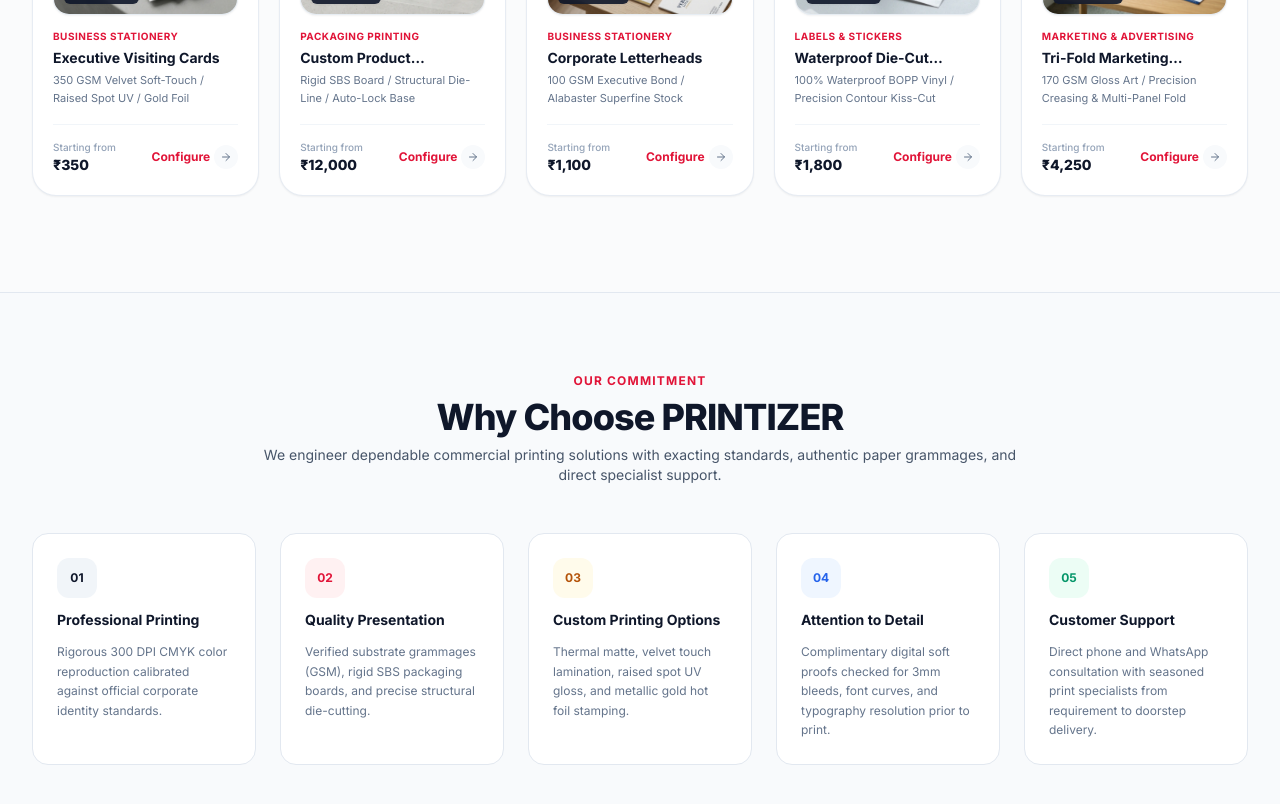
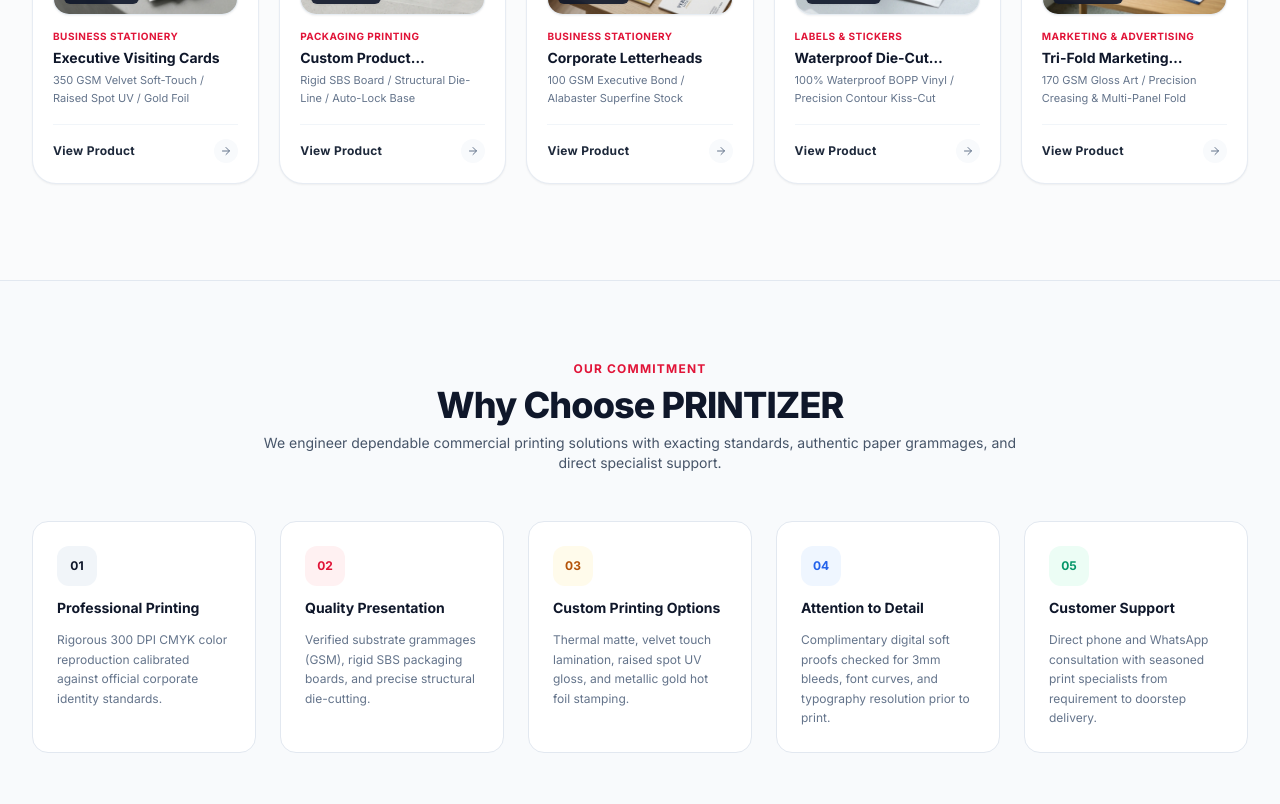
Before and after one commit to mohammdali07/printizer, a React (Vite) app in the folder client/: page / in a window 1280 px wide. Shown: the part 2740-3544 px from the top of the page. Built offline with nearby package versions, Linux system fonts and the light colour scheme; no server answers.

Commit message:
Hide pricing on homepage product cards; show pricing only on product detail page

```diff
--- a/client/src/pages/HomePage.jsx
+++ b/client/src/pages/HomePage.jsx
@@ -515,18 +515,10 @@ export default function HomePage({
                 </p>
               </div>
 
-              <div className="pt-2 sm:pt-3.5 mt-2.5 sm:mt-4 border-t border-slate-100 flex flex-col xs:flex-row xs:items-center justify-between gap-1 text-xs font-bold text-slate-800 group-hover:text-brand-crimson transition-colors">
-                <div>
-                  <span className="text-[9px] sm:text-[10px] text-slate-400 font-medium block">Starting from</span>
-                  <span className="text-xs sm:text-sm font-extrabold text-slate-900 group-hover:text-brand-crimson">
-                    ₹{item.startingPrice ? item.startingPrice.toLocaleString('en-IN') : 'Quote'}
-                  </span>
-                </div>
-                <div className="flex items-center space-x-1 text-brand-crimson text-[10px] sm:text-xs font-bold self-end xs:self-auto">
-                  <span>Configure</span>
-                  <div className="w-5 h-5 sm:w-6 sm:h-6 rounded-full bg-slate-50 group-hover:bg-brand-crimson group-hover:text-white flex items-center justify-center transition-all duration-200 text-slate-500">
-                    <ArrowRight className="w-2.5 h-2.5 sm:w-3 sm:h-3 transform group-hover:translate-x-0.5 transition-transform" />
-                  </div>
+              <div className="pt-2.5 sm:pt-3.5 mt-2.5 sm:mt-4 border-t border-slate-100 flex items-center justify-between text-[11px] sm:text-xs font-bold text-slate-800 group-hover:text-brand-crimson transition-colors">
+                <span className="tracking-wide text-[10px] sm:text-xs">View Product</span>
+                <div className="w-5 h-5 sm:w-6 sm:h-6 rounded-full bg-slate-50 group-hover:bg-brand-crimson group-hover:text-white flex items-center justify-center transition-all duration-200 text-slate-500">
+                  <ArrowRight className="w-3 h-3 transform group-hover:translate-x-0.5 transition-transform" />
                 </div>
               </div>
             </div>
```
